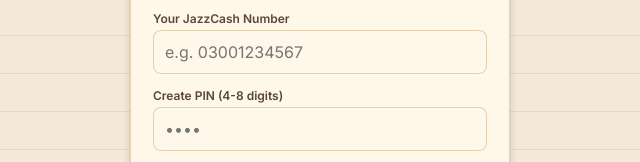
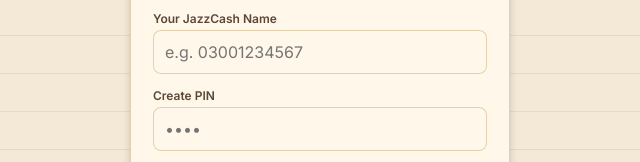
Before and after one commit to abdulwahabbadar/khata.com, a plain HTML site: page index.html in a window 1280 px wide. Shown: the part 420-582 px from the top of the page, 320-960 px from the left. Drawn offline with Linux system fonts and the light colour scheme.

Commit message:
Update index.html

```diff
--- a/index.html
+++ b/index.html
@@ -1856,12 +1856,12 @@
           </div>
         </div>
         <div class="field">
-          <label id="su-pm-label">Your JazzCash Number</label>
+          <label id="su-pm-label">Your JazzCash Name</label>
           <input type="text" id="su-pm-account" placeholder="e.g. 03001234567">
         </div>
         ${mobile ? '' : `
         <div class="field">
-          <label>Create PIN (4-8 digits)</label>
+          <label>Create PIN </label>
           <input type="password" id="su-pin" inputmode="numeric" maxlength="8" placeholder="••••">
         </div>
         <div class="field">
```
